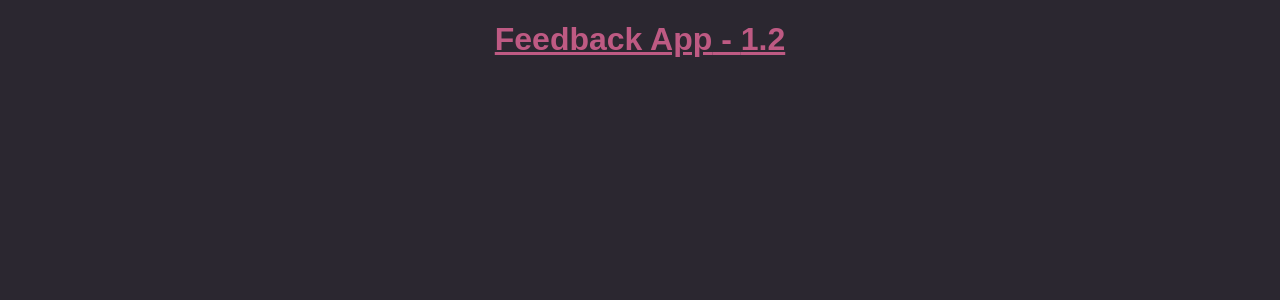
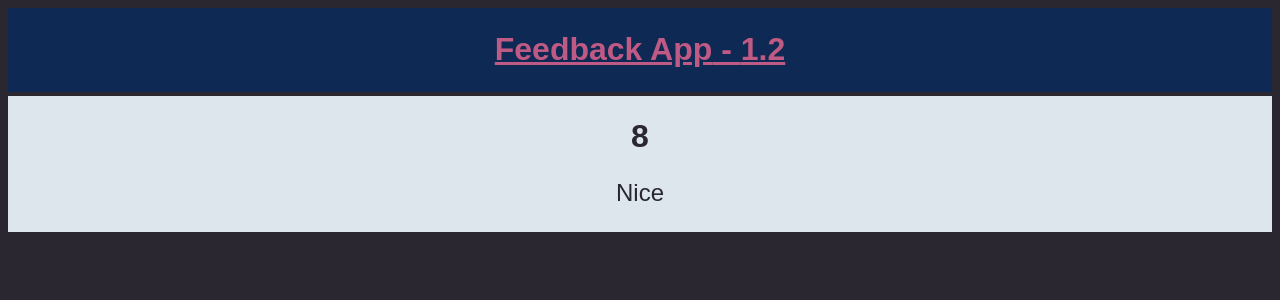
Before and after one commit to nnivxix/feedback-app, a React (Vite) app: page / in a window 1280 px wide. Shown: the top 300 px of the page. Built offline with nearby package versions, Linux system fonts and the light colour scheme.

Commit message:
feat: state

```diff
--- a/src/App.tsx
+++ b/src/App.tsx
@@ -1,9 +1,11 @@
 import Header from "./components/Header";
+import RatingCard from "./components/RatingCard";
 
 function App() {
   return (
     <main>
       <Header title="Feedback App" version={1.2} />
+      <RatingCard />
     </main>
   );
 }
--- a/src/components/Header.tsx
+++ b/src/components/Header.tsx
@@ -6,6 +6,8 @@ function Header(props: HeaderType) {
   const HeaderStyle: CSSProperties = {
     textAlign: "center",
     color: "#BE5A83",
+    padding: "2px 0px",
+    background: "#0E2954",
   };
 
   return (
--- /dev/null
+++ b/src/components/RatingCard.tsx
@@ -0,0 +1,15 @@
+import { useState } from "react";
+
+function RatingCard() {
+  const [rating, setRating] = useState(8);
+  const [review, setReview] = useState("Nice");
+
+  return (
+    <div className="rating-card">
+      <h1>{rating}</h1>
+      <p>{review}</p>
+    </div>
+  );
+}
+
+export default RatingCard;
--- a/src/styles/index.css
+++ b/src/styles/index.css
@@ -12,3 +12,17 @@ body {
 .header:hover {
   color: blueviolet;
 }
+
+.rating-card{
+  background: #DDE6ED;
+  color: #2B2730;
+  padding: 1px 3px;
+  margin: 4px 0px;
+  text-align: center;
+}
+.rating-card:hover{
+  background: #E5E5CB;
+}
+.rating-card p {
+  font-size: 24px;
+}
```
